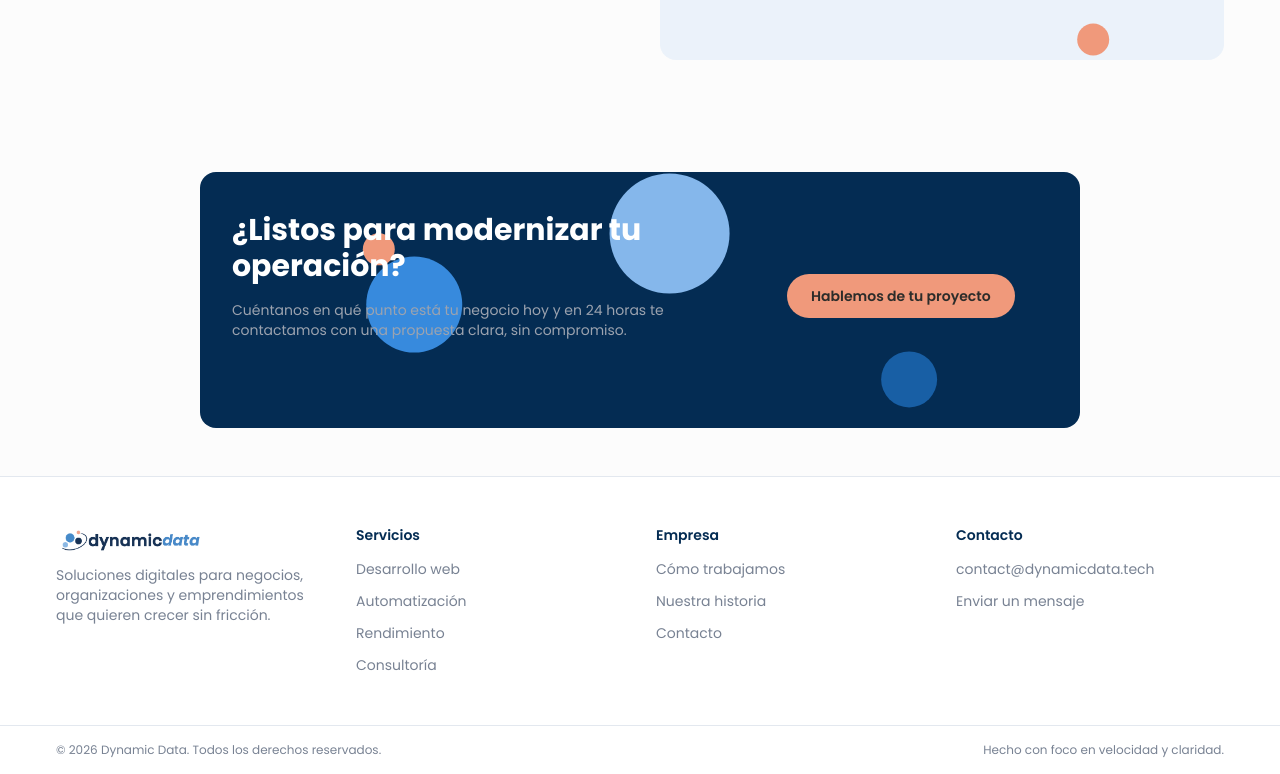
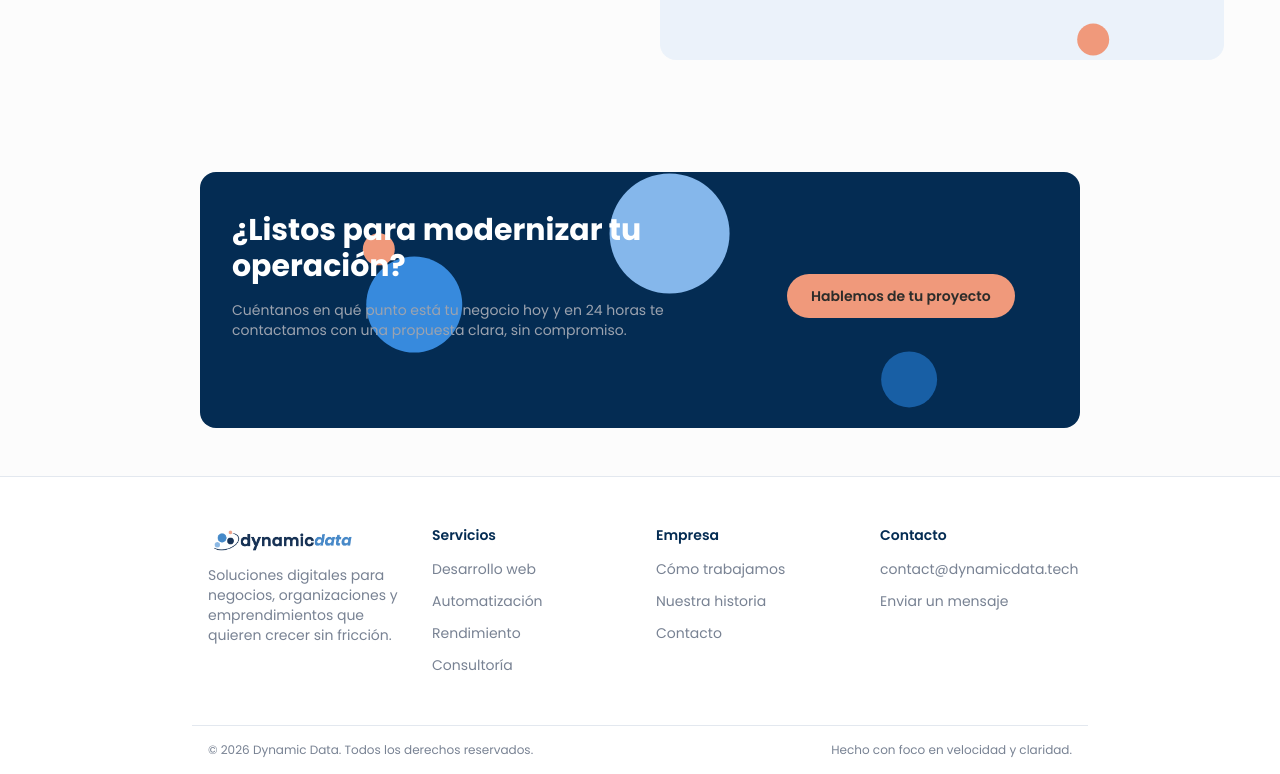
Before and after one commit to nolanpc/dynamic-data-web, a Next.js app: page / in a window 1280 px wide. Shown: the part 2273-3047 px from the top of the page. Built offline with nearby package versions, Linux system fonts and the light colour scheme.

Commit message:
fix: footer

```diff
--- a/src/components/layout/Footer.tsx
+++ b/src/components/layout/Footer.tsx
@@ -30,7 +30,7 @@ const columns = [
 
 export default function Footer() {
   return (
-    <footer className="border-t border-stroke-stroke bg-white dark:border-stroke-dark dark:bg-black">
+    <footer className="border-t border-stroke-stroke bg-white dark:border-stroke-dark dark:bg-black lg:px-48">
       <div className="container grid grid-cols-2 gap-8 py-12 md:grid-cols-4">
         <div>
           <Image
```
